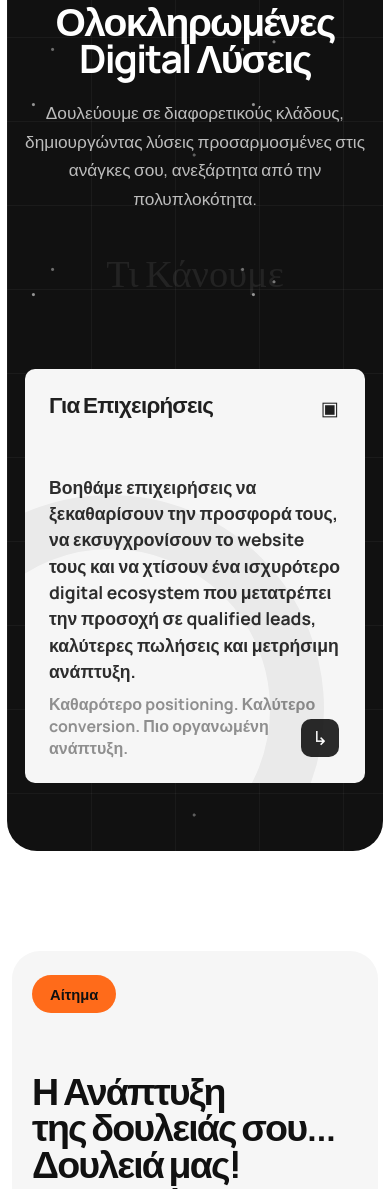
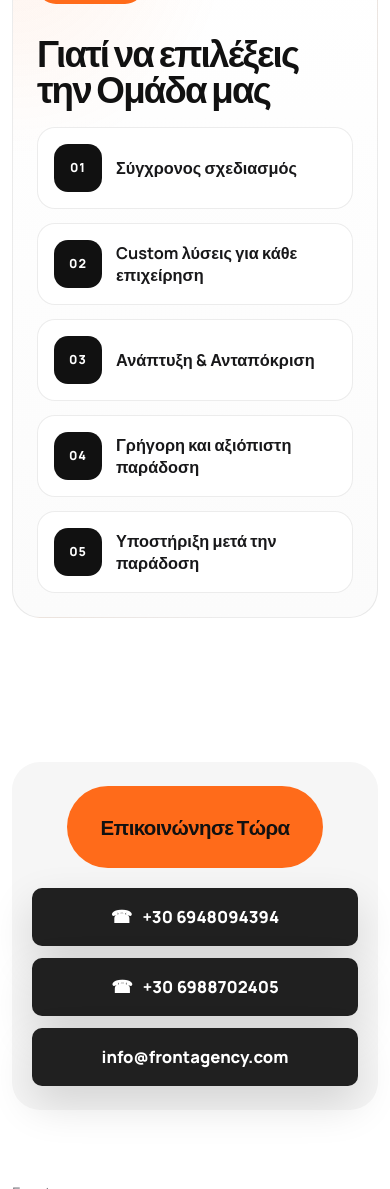
Before and after one commit to giovanis11/frontagency, a plain HTML site: page index.html in a window 390 px wide. Shown: the part 1595-2784 px from the top of the page. Drawn offline with Linux system fonts and the light colour scheme.

Commit message:
first whole version done

```diff
--- a/index.html
+++ b/index.html
@@ -14,7 +14,7 @@
       href="https://fonts.googleapis.com/css2?family=Instrument+Serif:ital@0;1&family=Manrope:wght@400;500;600;700;800&display=swap"
       rel="stylesheet"
     />
-    <link rel="stylesheet" href="styles.css?v=front-business-page-10" />
+    <link rel="stylesheet" href="styles.css?v=front-business-page-11" />
   </head>
   <body>
     <header class="floating-nav" aria-label="Main navigation" data-i18n-attr="aria-label:navAria">
@@ -25,11 +25,9 @@
         <a href="#home" data-i18n="navHome">Home</a>
         <a href="for-businesses.html" data-i18n="navBusinesses">For Businesses</a>
         <a href="#cases" data-i18n="navAbout">Our Work</a>
-        <a href="#services" data-i18n="navServices">Services</a>
-        <a href="#contact" data-i18n="navContact">Contact</a>
       </nav>
       <div class="nav-actions">
-        <a class="request-link" href="#contact" data-i18n="navRequest">Request</a>
+        <a class="request-link" href="#contact" data-i18n="navContact">Contact</a>
         <div class="language-toggle" aria-label="Language selector" data-i18n-attr="aria-label:languageAria">
           <button class="language-button is-active" type="button" data-language="el" aria-pressed="true">
             <span class="language-flag" aria-hidden="true">🇬🇷</span>
@@ -63,11 +61,9 @@
           <a href="#home" data-i18n="navHome">Home</a>
           <a href="for-businesses.html" data-i18n="navBusinesses">For Businesses</a>
           <a href="#cases" data-i18n="navAbout">Our Work</a>
-          <a href="#services" data-i18n="navServices">Services</a>
-          <a href="#contact" data-i18n="navContact">Contact</a>
         </nav>
         <div class="mobile-menu-footer">
-          <a class="mobile-menu-request" href="#contact" data-i18n="navRequest">Request</a>
+          <a class="mobile-menu-request" href="#contact" data-i18n="navContact">Contact</a>
           <div class="language-toggle mobile-menu-language" aria-label="Language selector" data-i18n-attr="aria-label:languageAria">
             <button class="language-button is-active" type="button" data-language="el" aria-pressed="true">
               <span class="language-flag" aria-hidden="true">🇬🇷</span>
@@ -170,38 +166,53 @@
         </div>
       </section>
 
-      <section class="black-wrap services-wrap" id="services">
-        <div class="black-grid" aria-hidden="true"></div>
-        <div class="black-heading reveal">
-          <span class="orange-pill" data-i18n="servicesPill">Services</span>
-          <h2 data-i18n="servicesTitle">Comprehensive Digital Solutions</h2>
-          <p data-i18n="servicesText">
-            We specialize in various industries, ensuring customized solutions tailored to your needs,
-            regardless of complexity.
-          </p>
-          <span class="ghost-title" data-i18n="servicesGhost">What We Do</span>
-        </div>
-
-        <div class="service-board">
-          <article class="service-card service-card-wide reveal">
-            <span class="corner-icon">▣</span>
-            <h3 data-i18n="businessCardTitle">For Businesses</h3>
-            <p data-i18n="businessCardText">
-              We help businesses clarify their offer, modernize their website, and build a stronger
-              digital ecosystem that turns attention into qualified leads, better sales conversations,
-              and measurable growth.
-            </p>
-            <strong data-i18n="businessCardMetric">Sharper positioning. Better conversion. Cleaner growth.</strong>
-            <a href="for-businesses.html" aria-label="Open business consulting">↳</a>
-          </article>
+      <section class="why-us section">
+        <div class="why-us-shell reveal">
+          <div class="why-us-copy">
+            <span class="orange-pill" data-i18n="whyUsPill">Γιατί Εμάς</span>
+            <h2 data-i18n="whyUsTitle">Γιατί να επιλέξεις την Ομάδα μας</h2>
+          </div>
+          <div class="why-us-list" aria-label="Γιατί να επιλέξεις την Ομάδα μας" data-i18n-attr="aria-label:whyUsAria">
+            <article class="why-us-item">
+              <span class="why-us-bullet" aria-hidden="true">01</span>
+              <p data-i18n="whyUsOne">Σύγχρονος σχεδιασμός</p>
+            </article>
+            <article class="why-us-item">
+              <span class="why-us-bullet" aria-hidden="true">02</span>
+              <p data-i18n="whyUsTwo">Custom λύσεις για κάθε επιχείρηση</p>
+            </article>
+            <article class="why-us-item">
+              <span class="why-us-bullet" aria-hidden="true">03</span>
+              <p data-i18n="whyUsThree">Ανάπτυξη &amp; Ανταπόκριση</p>
+            </article>
+            <article class="why-us-item">
+              <span class="why-us-bullet" aria-hidden="true">04</span>
+              <p data-i18n="whyUsFour">Γρήγορη και αξιόπιστη παράδοση</p>
+            </article>
+            <article class="why-us-item">
+              <span class="why-us-bullet" aria-hidden="true">05</span>
+              <p data-i18n="whyUsFive">Υποστήριξη μετά την παράδοση</p>
+            </article>
+          </div>
         </div>
       </section>
 
       <section class="request-section section" id="contact">
         <div class="request-panel reveal">
-          <span class="orange-pill" data-i18n="requestPill">Request</span>
-          <h2 data-i18n-html="requestTitle">Η Ανάπτυξη<br />της&nbsp;δουλειάς&nbsp;σου...<br />Δουλειά μας!<br />Επικοινώνησε Τώρα</h2>
-          <a class="button button-dark" href="mailto:info@frontagency.com">info@frontagency.com</a>
+          <div class="request-copy">
+            <span class="request-title-accent" data-i18n="requestAccent">Επικοινώνησε Τώρα</span>
+          </div>
+          <div class="request-actions">
+            <a class="button button-dark contact-number" href="tel:+306948094394" aria-label="Call management">
+              <span class="contact-number-icon" aria-hidden="true">&#9742;</span>
+              <span>+30 6948094394</span>
+            </a>
+            <a class="button button-dark contact-number" href="tel:+306988702405" aria-label="Call technician">
+              <span class="contact-number-icon" aria-hidden="true">&#9742;</span>
+              <span>+30 6988702405</span>
+            </a>
+            <a class="button button-dark contact-email" href="mailto:info@frontagency.com">info@frontagency.com</a>
+          </div>
         </div>
       </section>
     </main>
@@ -211,6 +222,6 @@
       <p><span id="year"></span> <span data-i18n="footerText">Digital consulting, strategy and websites.</span></p>
     </footer>
 
-    <script src="script.js?v=front-business-page-10"></script>
+    <script src="script.js?v=front-business-page-11"></script>
   </body>
 </html>
--- a/script.js
+++ b/script.js
@@ -18,6 +18,7 @@ const translations = {
     mobileMenuAria: "Mobile navigation",
     navAria: "Main navigation",
     languageAria: "Language selector",
+    whyUsAria: "Why choose Front",
     navHome: "Home",
     navBusinesses: "For Businesses",
     navAbout: "Our Work",
@@ -31,14 +32,15 @@ const translations = {
     lovedBy: "Loved by",
     proofBusinesses: "100+ Businesses",
     servicesPill: "Services",
-    servicesTitle: "Comprehensive Digital Solutions",
+    servicesTitle: "Strategic Digital Services for Businesses",
     servicesText:
-      "We specialize in various industries, ensuring customized solutions tailored to your needs, regardless of complexity.",
+      "We design websites and digital infrastructure that strengthen your business presence, improve customer experience, and support steady growth.",
     servicesGhost: "What We Do",
     businessCardTitle: "For Businesses",
     businessCardText:
-      "We help businesses clarify their offer, modernize their website, and build a stronger digital ecosystem that turns attention into qualified leads, better sales conversations, and measurable growth.",
-    businessCardMetric: "Sharper positioning. Better conversion. Cleaner growth.",
+      "We handle the design and evolution of your digital presence, from the website to the core systems that organize leads and communication more effectively.",
+    businessCardMetric: "Clear presence. Better experience. Measurable results.",
+    businessCardCta: "Learn More",
     transformationTitle: "Digital Transformation",
     transformationText: "Build a complete digital ecosystem - website, CRM, and marketing automation",
     transformationMetric: "+300% Business Scalability",
@@ -90,6 +92,13 @@ const translations = {
     casesTitle: "Our Work",
     casesText:
       "Explore selected work across websites, platforms, and digital systems built to help ambitious businesses grow.",
+    whyUsPill: "Why Us",
+    whyUsTitle: "Why Businesses Choose Front",
+    whyUsOne: "Modern design",
+    whyUsTwo: "Custom solutions for every business",
+    whyUsThree: "Responsive development",
+    whyUsFour: "Fast and reliable delivery",
+    whyUsFive: "Post-launch support",
     caseOneCategory: "Premium Sea Experience",
     caseOneTitle: "Omerta Sea Experience",
     caseOneYear: "2023",
@@ -167,7 +176,10 @@ const translations = {
     zanteServiceFive: "Tourism Positioning",
     zanteServiceSix: "Booking Flow Strategy",
     requestPill: "Request",
-    requestTitle: "Your business growth...<br />Our job!<br />Contact us now",
+    requestAccent: "Contact us now",
+    requestTitle: "Upgrade your business.",
+    contactManagement: "Management",
+    contactTechnician: "Technician",
     businessHeroKicker: "Helping businesses turn attention into measurable growth",
     businessHeroTitle: "Digital Solutions for Businesses",
     businessHeroText:
@@ -258,6 +270,7 @@ const translations = {
     mobileMenuAria: "Πλοήγηση κινητού",
     navAria: "Κύρια πλοήγηση",
     languageAria: "Επιλογή γλώσσας",
+    whyUsAria: "Γιατί να επιλέξεις την Ομάδα μας",
     navHome: "Αρχική",
     navBusinesses: "Για Επιχειρήσεις",
     navAbout: "Δουλειές Μας",
@@ -271,14 +284,15 @@ const translations = {
     lovedBy: "Μας εμπιστεύονται",
     proofBusinesses: "100+ Επιχειρήσεις",
     servicesPill: "Υπηρεσίες",
-    servicesTitle: "Ολοκληρωμένες Digital Λύσεις",
+    servicesTitle: "Με ποιούς Συνεργαζόμαστε?",
     servicesText:
-      "Δουλεύουμε σε διαφορετικούς κλάδους, δημιουργώντας λύσεις προσαρμοσμένες στις ανάγκες σου, ανεξάρτητα από την πολυπλοκότητα.",
+      "Σχεδιάζουμε websites και digital υποδομές που ενισχύουν την παρουσία της επιχείρησής σου, βελτιώνουν την εμπειρία του πελάτη.",
     servicesGhost: "Τι Κάνουμε",
     businessCardTitle: "Για Επιχειρήσεις",
     businessCardText:
-      "Βοηθάμε επιχειρήσεις να ξεκαθαρίσουν την προσφορά τους, να εκσυγχρονίσουν το website τους και να χτίσουν ένα ισχυρότερο digital ecosystem που μετατρέπει την προσοχή σε qualified leads, καλύτερες πωλήσεις και μετρήσιμη ανάπτυξη.",
-    businessCardMetric: "Καθαρότερο positioning. Καλύτερο conversion. Πιο οργανωμένη ανάπτυξη.",
+      "Αναλαμβάνουμε τον σχεδιασμό και την εξέλιξη της digital παρουσίας σου, από το website μέχρι τα βασικά συστήματα που οργανώνουν καλύτερα τα leads και την επικοινωνία σου.",
+    businessCardMetric: "Σαφής παρουσία. Καλύτερη εμπειρία. Μετρήσιμο αποτέλεσμα.",
+    businessCardCta: "Μάθετε Περισσότερα",
     transformationTitle: "Digital Transformation",
     transformationText: "Χτίζουμε ολοκληρωμένο digital ecosystem - website, CRM και marketing automation",
     transformationMetric: "+300% Business Scalability",
@@ -330,6 +344,13 @@ const translations = {
     casesTitle: "Δουλειές Μας",
     casesText:
       "Δες επιλεγμένη δουλειά σε websites, platforms και digital systems που σχεδιάστηκαν για να βοηθούν φιλόδοξες επιχειρήσεις να αναπτύσσονται.",
+    whyUsPill: "Γιατί Εμάς",
+    whyUsTitle: "Γιατί να επιλέξεις την Ομάδα μας",
+    whyUsOne: "Σύγχρονος σχεδιασμός",
+    whyUsTwo: "Custom λύσεις για κάθε επιχείρηση",
+    whyUsThree: "Ανάπτυξη & Ανταπόκριση",
+    whyUsFour: "Γρήγορη και αξιόπιστη παράδοση",
+    whyUsFive: "Υποστήριξη μετά την παράδοση",
     caseOneCategory: "Premium Sea Experience",
     caseOneTitle: "Omerta Sea Experience",
     caseOneYear: "2023",
@@ -407,7 +428,10 @@ const translations = {
     zanteServiceFive: "Tourism Positioning",
     zanteServiceSix: "Booking Flow Strategy",
     requestPill: "Αίτημα",
-    requestTitle: "Η Ανάπτυξη<br />της&nbsp;δουλειάς&nbsp;σου...<br />Δουλειά μας!<br />Επικοινώνησε Τώρα",
+    requestAccent: "Επικοινώνησε Τώρα",
+    requestTitle: "Αναβάθμισε την Επιχείρηση σου.",
+    contactManagement: "Management",
+    contactTechnician: "Technician",
     businessHeroKicker: "Βοηθάμε επιχειρήσεις να μετατρέπουν την προσοχή σε μετρήσιμη ανάπτυξη",
     businessHeroTitle: "Digital Λύσεις για Επιχειρήσεις",
     businessHeroText:
--- a/styles.css
+++ b/styles.css
@@ -754,19 +754,22 @@ em {
   color: rgba(255, 255, 255, 0.38);
 }
 
-.service-card a {
+.service-card-link {
   position: absolute;
   right: 26px;
   bottom: 26px;
-  display: grid;
-  place-items: center;
-  width: 38px;
-  height: 38px;
-  border-radius: 10px;
+  display: inline-flex;
+  align-items: center;
+  justify-content: center;
+  min-height: 46px;
+  padding: 0 18px;
+  border-radius: 12px;
   background: #2a2a2a;
   color: var(--white);
   text-decoration: none;
-  font-size: 1.2rem;
+  font-size: 0.95rem;
+  font-weight: 800;
+  letter-spacing: -0.01em;
 }
 
 .process-wrap {
@@ -1279,14 +1282,19 @@ em {
   gap: 22px;
   overflow-x: auto;
   padding: 0 0 12px;
+  background: var(--white);
   scroll-padding-inline: clamp(24px, 4vw, 64px);
   scroll-snap-type: x proximity;
   scrollbar-width: thin;
-  scrollbar-color: rgba(17, 17, 17, 0.22) transparent;
+  scrollbar-color: rgba(17, 17, 17, 0.22) var(--white);
 }
 
 .cases-track::-webkit-scrollbar {
   height: 8px;
+}
+
+.cases-track::-webkit-scrollbar-track {
+  background: var(--white);
 }
 
 .cases-track::-webkit-scrollbar-thumb {
@@ -1320,8 +1328,9 @@ em {
   aspect-ratio: 1.28 / 1;
   overflow: hidden;
   border-radius: 38px;
+  border: 1px solid rgba(17, 17, 17, 0.06);
   background: #ffffff;
-  box-shadow: 0 28px 74px rgba(0, 0, 0, 0.1);
+  box-shadow: none;
 }
 
 .case-visual-featured img {
@@ -1538,6 +1547,71 @@ em {
   color: #8a8a92;
   font-size: 0.9rem;
   text-align: right;
+}
+
+.why-us {
+  padding-top: 0;
+  padding-bottom: 92px;
+}
+
+.why-us-shell {
+  display: grid;
+  grid-template-columns: minmax(0, 0.78fr) minmax(0, 1.22fr);
+  gap: 28px;
+  align-items: start;
+  padding: 38px;
+  border: 1px solid rgba(17, 17, 17, 0.08);
+  border-radius: 34px;
+  background:
+    radial-gradient(circle at top left, rgba(255, 107, 26, 0.08), transparent 28%),
+    linear-gradient(180deg, #ffffff 0%, #fbfbfb 100%);
+}
+
+.why-us-copy h2 {
+  max-width: 10ch;
+  font-family: "Manrope", sans-serif;
+  font-size: clamp(2.3rem, 4.1vw, 3.9rem);
+  font-weight: 800;
+  letter-spacing: -0.05em;
+  line-height: 0.96;
+}
+
+.why-us-list {
+  display: grid;
+  gap: 14px;
+}
+
+.why-us-item {
+  display: grid;
+  grid-template-columns: 58px 1fr;
+  gap: 18px;
+  align-items: center;
+  min-height: 88px;
+  padding: 18px 20px;
+  border: 1px solid rgba(17, 17, 17, 0.08);
+  border-radius: 22px;
+  background: rgba(255, 255, 255, 0.96);
+}
+
+.why-us-bullet {
+  display: inline-flex;
+  align-items: center;
+  justify-content: center;
+  width: 58px;
+  height: 58px;
+  border-radius: 18px;
+  background: #111111;
+  color: var(--white);
+  font-size: 0.86rem;
+  font-weight: 800;
+  letter-spacing: 0.08em;
+}
+
+.why-us-item p {
+  color: #18181a;
+  font-size: clamp(1.02rem, 1.5vw, 1.22rem);
+  font-weight: 700;
+  line-height: 1.35;
 }
 
 .case-study-page {
@@ -1922,19 +1996,71 @@ em {
 
 .request-panel {
   display: flex;
-  align-items: end;
+  align-items: center;
   justify-content: space-between;
-  gap: 28px;
-  padding: 42px;
+  gap: 20px;
+  padding: 38px 42px;
   border-radius: 28px;
   background: #f6f6f6;
 }
 
+.request-copy {
+  display: grid;
+  gap: 0;
+  flex: 1;
+  width: min(100%, 560px);
+  margin-inline: auto;
+  justify-items: center;
+}
+
 .request-panel h2 {
   max-width: 16ch;
+  margin-top: 22px;
   font-size: clamp(2.35rem, 4vw, 4.15rem);
   line-height: 0.98;
   letter-spacing: -0.05em;
+  text-align: center;
+}
+
+.request-title-accent {
+  display: inline-flex;
+  align-items: center;
+  justify-content: center;
+  width: fit-content;
+  margin: 0 auto;
+  min-height: 108px;
+  padding: 0 54px;
+  border-radius: 999px;
+  background: var(--orange);
+  color: var(--black);
+  font-size: clamp(1.6rem, 2.7vw, 2.15rem);
+  font-weight: 800;
+  letter-spacing: -0.03em;
+  line-height: 1;
+  text-align: center;
+}
+
+.request-actions {
+  display: grid;
+  gap: 12px;
+  flex: none;
+  width: min(100%, 360px);
+}
+
+.contact-number,
+.contact-email {
+  width: 100%;
+  justify-content: center;
+  margin-top: 0;
+}
+
+.contact-number {
+  gap: 10px;
+}
+
+.contact-number-icon {
+  font-size: 1.08rem;
+  line-height: 1;
 }
 
 .business-page {
@@ -2426,6 +2552,7 @@ em {
   .service-board,
   .process-grid,
   .difference-grid,
+  .why-us-shell,
   .gain-grid,
   .agency-services-grid,
   .case-study-meta,
@@ -2665,6 +2792,47 @@ em {
     padding: 0 18px;
   }
 
+  .why-us {
+    padding-bottom: 72px;
+  }
+
+  .why-us-shell {
+    gap: 20px;
+    padding: 24px;
+    border-radius: 28px;
+  }
+
+  .why-us-copy h2 {
+    max-width: none;
+  }
+
+  .why-us-item {
+    grid-template-columns: 48px 1fr;
+    gap: 14px;
+    min-height: 0;
+    padding: 16px;
+    border-radius: 18px;
+  }
+
+  .why-us-bullet {
+    width: 48px;
+    height: 48px;
+    border-radius: 14px;
+    font-size: 0.78rem;
+  }
+
+  .request-copy {
+    width: 100%;
+    justify-items: center;
+  }
+
+  .request-title-accent {
+    margin-inline: auto;
+    min-height: 82px;
+    padding: 0 34px;
+    font-size: 1.28rem;
+  }
+
   .case-visual {
     aspect-ratio: 1.16 / 1;
     border-radius: 26px;
```
Also changed, not shown: for-businesses.html (+4 -8 lines), omerta-sea-experience.html (+4 -8 lines), zante-blue-cruises.html (+4 -8 lines).
